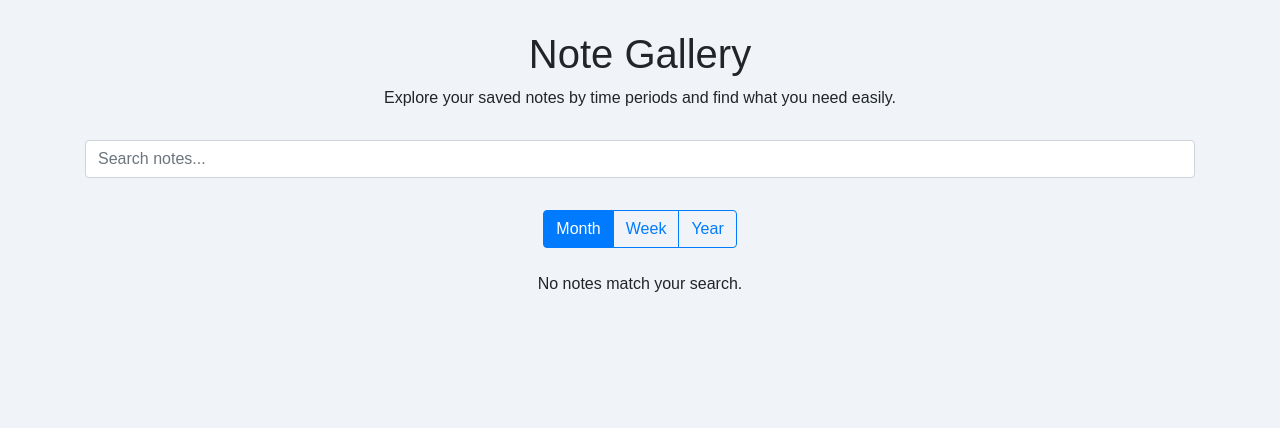
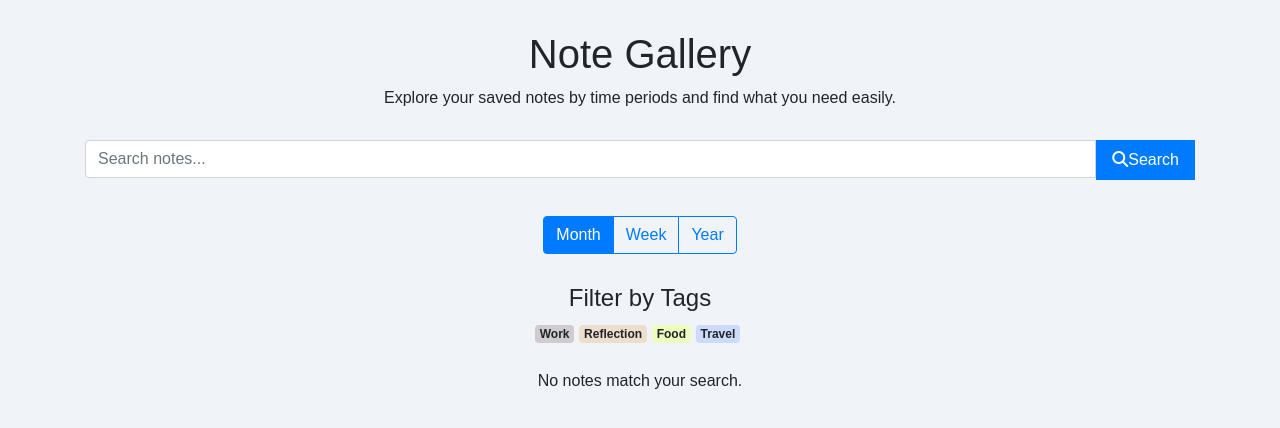
Before and after one commit to lars-quaedvlieg/chronica, a Flask app: page /note_gallery/ in a window 1280 px wide. Shown: the part 56-484 px from the top of the page. Run offline with Flask 3, Linux system fonts and the light colour scheme; some libraries are stand-ins or nearby versions.

Commit message:
working semantic search

```diff
--- a/app/routes/note_gallery.py
+++ b/app/routes/note_gallery.py
@@ -1,6 +1,8 @@
 # app/routes/note_gallery.py
-from flask import Blueprint, render_template
-from app.services.notes_service import load_notes
+from flask import Blueprint, render_template, request, jsonify
+from app.services.notes_service import load_notes, load_all_notes
+from app.services.semantic_search_service import semantic_search_notes
+from app.services.tags_service import get_all_available_tags
 
 bp = Blueprint('note_gallery', __name__, url_prefix='/note_gallery')
 
@@ -8,4 +10,27 @@ bp = Blueprint('note_gallery', __name__, url_prefix='/note_gallery')
 def note_gallery():
     # Load notes from the service
     notes = load_notes()
-    return render_template('note_gallery.html', notes=notes)
+    all_available_tags = get_all_available_tags()
+    return render_template('note_gallery.html', notes=notes, all_available_tags=all_available_tags)
+
+@bp.route('/semantic_search', methods=['POST'])
+def semantic_search():
+    # Parse the incoming JSON data
+    data = request.get_json()
+
+    # Validate that 'query' is present in the data
+    if not data or 'query' not in data:
+        return jsonify({'error': 'Missing search query'}), 400
+
+    # Extract the search query
+    query = data['query']
+
+    if len(query) == 0:
+        matching_notes = load_all_notes()
+    else:
+        # Call the semantic search service to find matching notes
+        matching_notes = semantic_search_notes(query)
+
+    print(matching_notes)
+
+    return jsonify({'notes': matching_notes}), 200
--- /dev/null
+++ b/app/services/tags_service.py
@@ -0,0 +1,5 @@
+from app.services.transcription_information import all_tags
+
+
+def get_all_available_tags():
+    return all_tags
--- a/app/static/css/note_gallery.css
+++ b/app/static/css/note_gallery.css
@@ -39,3 +39,54 @@ body {
     margin: 20px 0 15px;
     color: #007bff;
 }
+
+.tag-badge {
+    cursor: pointer;
+    transition: transform 0.2s ease, box-shadow 0.2s ease;
+}
+
+.tag-badge:hover {
+    transform: translateY(-3px);
+    box-shadow: 0 4px 10px rgba(0, 0, 0, 0.15);
+}
+
+.filter-section {
+    margin-bottom: 30px;
+}
+
+.available-tags-container {
+    text-align: center;
+    margin-top: 20px;
+}
+
+.available-tag {
+    display: inline-block;
+    margin: 5px;
+}
+
+.search-container {
+    display: flex;
+    justify-content: center;
+    margin-bottom: 20px;
+}
+
+#search-bar {
+    flex: 1;
+    border-radius: 0.25rem;
+    border-top-right-radius: 0;
+    border-bottom-right-radius: 0;
+}
+
+#search-button {
+    border-top-left-radius: 0;
+    border-bottom-left-radius: 0;
+    background-color: #007bff;
+    color: white;
+    border: none;
+    padding: 0.5rem 1rem;
+    transition: background-color 0.3s ease;
+}
+
+#search-button:hover {
+    background-color: #0056b3;
+}
--- a/app/static/js/note_gallery.js
+++ b/app/static/js/note_gallery.js
@@ -2,10 +2,48 @@ document.addEventListener('DOMContentLoaded', function () {
     const filterButtons = document.querySelectorAll('input[name="filter"]');
     const searchBar = document.getElementById('search-bar');
     const notesContainer = document.getElementById('notes-container');
+    const tagsContainer = document.getElementById('available-tags');
+    const searchButton = document.getElementById('search-button');
 
     // Get notes data from the script tag
     const notesData = document.getElementById('notes-data').textContent;
     const notes = JSON.parse(notesData);
+
+    // Get all available tags from the script tag
+    const tagsData = document.getElementById('tags-data').textContent;
+    const tags = JSON.parse(tagsData);
+
+    const tagColors = {};
+
+    // Function to generate random pastel color for tags
+    function getRandomColor() {
+        const letters = 'BCDEF';
+        let color = '#';
+        for (let i = 0; i < 6; i++) {
+            color += letters[Math.floor(Math.random() * letters.length)];
+        }
+        return color;
+    }
+
+    // Assign random colors to each unique tag
+    tags.forEach(tag => {
+        tagColors[tag] = getRandomColor();
+    });
+
+    // Render available tags
+    function renderAvailableTags() {
+        tagsContainer.innerHTML = ''; // Clear existing tags
+        tags.forEach(tag => {
+            const tagBadge = document.createElement('span');
+            tagBadge.classList.add('badge', 'tag-badge');
+            tagBadge.textContent = tag;
+            tagBadge.style.backgroundColor = tagColors[tag];
+            tagBadge.addEventListener('click', () => {
+                filterNotesByTag(tag);
+            });
+            tagsContainer.appendChild(tagBadge);
+        });
+    }
 
     // Function to group notes by different time periods
     function groupNotesByFilter(notes, filter) {
@@ -50,12 +88,12 @@ document.addEventListener('DOMContentLoaded', function () {
     function renderNotes(groupedNotes) {
         notesContainer.innerHTML = ''; // Clear previous content
 
-        let hasNotes = false; // Track if there are any notes to display
+        let hasNotes = false;
 
         for (const [groupKey, notes] of Object.entries(groupedNotes)) {
-            if (notes.length === 0) continue; // Skip categories without notes
+            if (notes.length === 0) continue;
 
-            hasNotes = true; // Found notes to display
+            hasNotes = true;
             const groupSection = document.createElement('div');
             groupSection.classList.add('mb-4');
 
@@ -67,11 +105,11 @@ document.addEventListener('DOMContentLoaded', function () {
 
             // Create a grid for the notes in this group
             const notesGrid = document.createElement('div');
-            notesGrid.classList.add('row', 'g-4'); // Bootstrap row with gutter for spacing
+            notesGrid.classList.add('row', 'g-4');
 
             notes.forEach(note => {
                 const noteCardContainer = document.createElement('div');
-                noteCardContainer.classList.add('col-lg-4', 'col-md-6', 'col-sm-12', 'mb-4'); // Responsive column sizes
+                noteCardContainer.classList.add('col-lg-4', 'col-md-6', 'col-sm-12', 'mb-4');
 
                 const card = document.createElement('div');
                 card.classList.add('card', 'shadow-sm', 'h-100');
@@ -100,46 +138,35 @@ document.addEventListener('DOMContentLoaded', function () {
                 cardDatetime.classList.add('card-text');
                 cardDatetime.innerHTML = `<small class="text-muted">${note.datetime}</small>`;
 
-                // Append tags
                 const tagsContainer = document.createElement('div');
                 tagsContainer.classList.add('mb-2');
                 note.tags.forEach(tag => {
                     const tagBadge = document.createElement('span');
-                    tagBadge.classList.add('badge', 'badge-primary', 'mr-1');
+                    tagBadge.classList.add('badge', 'tag-badge');
                     tagBadge.textContent = tag;
+                    tagBadge.style.backgroundColor = tagColors[tag];
                     tagsContainer.appendChild(tagBadge);
                 });
 
-                // View Note Button
                 const viewNoteButton = document.createElement('a');
                 viewNoteButton.classList.add('btn', 'btn-primary', 'mt-3');
                 viewNoteButton.href = `/view_entry/${note.id}`;
                 viewNoteButton.textContent = 'View Note';
 
-                // Append content to card body
                 cardBody.appendChild(cardTitle);
                 cardBody.appendChild(tagsContainer);
                 cardBody.appendChild(cardDatetime);
                 cardBody.appendChild(viewNoteButton);
 
-                // Append card body to card
                 card.appendChild(cardBody);
-
-                // Append card to note card container
                 noteCardContainer.appendChild(card);
-
-                // Add card to grid
                 notesGrid.appendChild(noteCardContainer);
             });
 
-            // Add notes grid to the group section
             groupSection.appendChild(notesGrid);
-
-            // Append group section to the container
             notesContainer.appendChild(groupSection);
         }
 
-        // Display a message if no notes are found
         if (!hasNotes) {
             const noResultsMessage = document.createElement('p');
             noResultsMessage.textContent = 'No notes match your search.';
@@ -148,12 +175,65 @@ document.addEventListener('DOMContentLoaded', function () {
         }
     }
 
-    // Initial render grouped by month
+    function filterNotesByTag(tag) {
+        const filteredNotes = notes.filter(note => note.tags.includes(tag));
+        const groupedNotes = groupNotesByFilter(filteredNotes, currentFilter);
+        renderNotes(groupedNotes);
+    }
+
+    // Initial render
     let currentFilter = 'month';
     const groupedNotes = groupNotesByFilter(notes, currentFilter);
     renderNotes(groupedNotes);
+    renderAvailableTags();
 
-    // Event Listener for Filter Buttons
+    // Trigger search with semantic approach
+    async function triggerSearch() {
+        const query = searchBar.value.trim();
+
+        try {
+            const response = await fetch('/note_gallery/semantic_search', {
+                method: 'POST',
+                headers: {
+                    'Content-Type': 'application/json'
+                },
+                body: JSON.stringify({ query: query })
+            });
+
+            if (response.ok) {
+                const data = await response.json();
+
+                // Validate data.notes before rendering
+                if (data && Array.isArray(data.notes)) {
+                    const groupedNotes = groupNotesByFilter(data.notes, currentFilter);
+                    renderNotes(groupedNotes);
+                } else {
+                    console.error('Invalid response structure:', data);
+                    alert('Invalid response received from server.');
+                }
+            } else {
+                console.error('Failed to fetch notes: ', response.status, response.statusText);
+                alert('Failed to fetch search results. Please try again.');
+            }
+        } catch (error) {
+            console.error('Error with semantic search:', error);
+            alert('An error occurred while performing the search.');
+        }
+
+    }
+
+    // Event Listener for Search Button
+    searchButton.addEventListener('click', triggerSearch);
+
+    // Event Listener for Enter Key Press in Search Bar
+    searchBar.addEventListener('keypress', (event) => {
+        if (event.key === 'Enter') {
+            triggerSearch();
+        }
+    });
+
+
+    // Event Listeners
     filterButtons.forEach(button => {
         button.addEventListener('click', (event) => {
             currentFilter = event.target.value;
@@ -161,14 +241,4 @@ document.addEventListener('DOMContentLoaded', function () {
             renderNotes(groupedNotes);
         });
     });
-
-    // Event Listener for Search Bar
-    searchBar.addEventListener('input', () => {
-        const searchQuery = searchBar.value.toLowerCase();
-        const filteredNotes = notes.filter(note =>
-            note.title.toLowerCase().includes(searchQuery)
-        );
-        const groupedNotes = groupNotesByFilter(filteredNotes, currentFilter);
-        renderNotes(groupedNotes);
-    });
 });
--- a/app/templates/note_gallery.html
+++ b/app/templates/note_gallery.html
@@ -38,8 +38,9 @@
 
         <!-- Filter and Search Section -->
         <div class="filter-section text-center">
-            <div class="form-group">
+            <div class="search-container">
                 <input type="text" class="form-control" id="search-bar" placeholder="Search notes...">
+                <button id="search-button"><i class="fas fa-search"></i>Search</button>
             </div>
             <div class="btn-group btn-group-toggle mt-3" data-toggle="buttons">
                 <label class="btn btn-outline-primary active">
@@ -54,8 +55,16 @@
             </div>
         </div>
 
+        <!-- Available Tags Filter Section -->
+        <div class="available-tags-container">
+            <h4>Filter by Tags</h4>
+            <div id="available-tags">
+                <!-- Tags will be dynamically generated here by JavaScript -->
+            </div>
+        </div>
+
         <!-- Notes Section -->
-        <div id="notes-container">
+        <div id="notes-container" class="mt-4">
             <!-- Notes data will be dynamically generated here by JavaScript -->
         </div>
     </div>
@@ -65,6 +74,11 @@
         {{ notes | tojson | safe }}
     </script>
 
+    <!-- Embedding Available Tags Data as a JSON Object -->
+    <script id="tags-data" type="application/json">
+        {{ all_available_tags | tojson | safe }}
+    </script>
+
     <script src="https://kit.fontawesome.com/a076d05399.js" crossorigin="anonymous"></script> <!-- Font Awesome Icons -->
     <script src="https://code.jquery.com/jquery-3.5.1.slim.min.js"></script>
     <script src="https://cdn.jsdelivr.net/npm/bootstrap@4.5.2/dist/js/bootstrap.bundle.min.js"></script>
```
Also changed, not shown: app/services/semantic_search_service.py (added, +27 -0 lines), app/static/css/view_entry.css (added, +88 -0 lines), app/templates/view_entry.html (+32 -23 lines).
